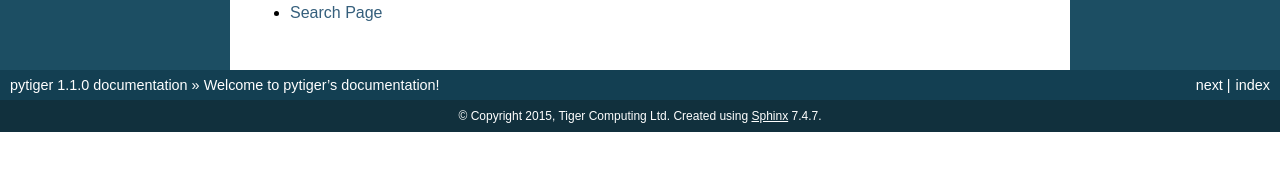
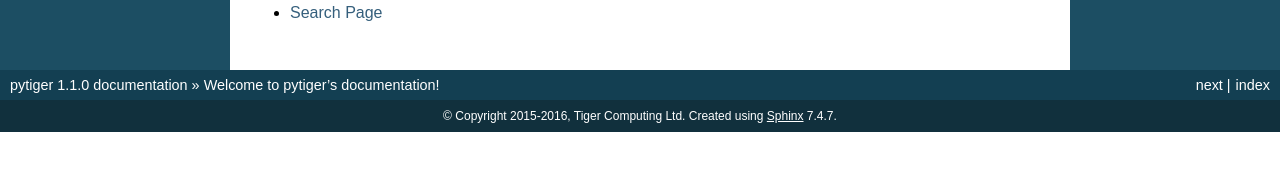
Before and after one commit to tigercomputing/pytiger, a Sphinx documentation site: the page built from docs/index.rst, in a window 1280 px wide. Shown: the part 671-842 px from the top of the page. Built offline with Sphinx 7.4.7, drawn with Linux system fonts in a browser that asks for light colours.

Commit message:
docs/conf.py: bump copyright date

```diff
--- a/docs/conf.py
+++ b/docs/conf.py
@@ -49,7 +49,7 @@ master_doc = 'index'
 
 # General information about the project.
 project = u'pytiger'
-copyright = u'2015, Tiger Computing Ltd'
+copyright = u'2015-2016, Tiger Computing Ltd'
 
 # The version info for the project you're documenting, acts as replacement for
 # |version| and |release|, also used in various other places throughout the
```
